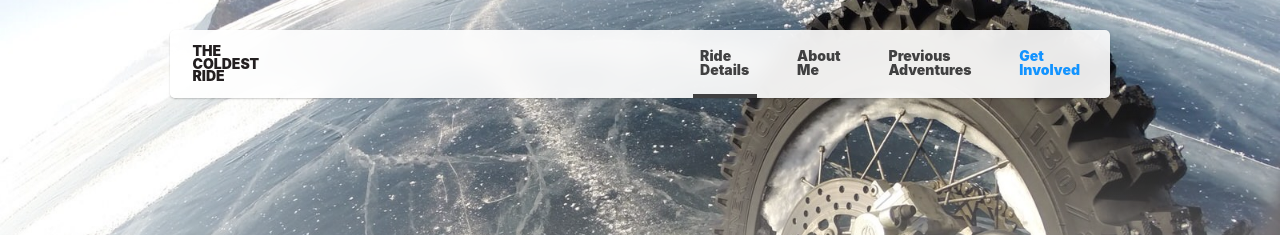
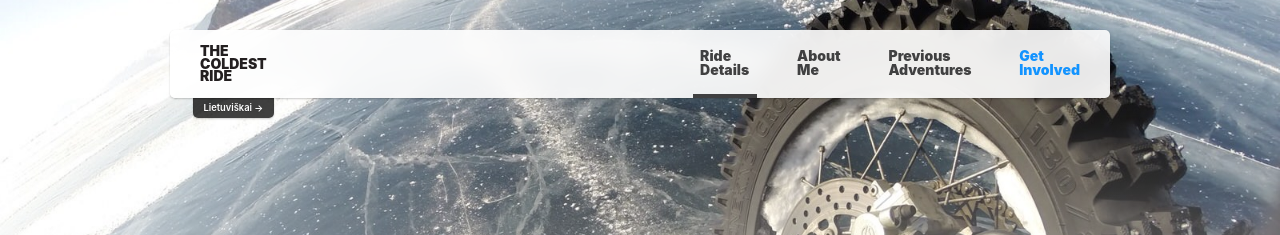
Before and after one commit to karolismieliauskas/thecoldestride.com, a Jekyll site: the page built from pages/index.html, in a window 1280 px wide. Shown: the top 235 px of the page. Built offline with Jekyll 4.4.1, drawn with Linux system fonts in a browser that asks for light colours.

Commit message:
Add translation toggle

```diff
--- a/_data/lt/navigation.yml
+++ b/_data/lt/navigation.yml
@@ -1,5 +1,6 @@
 title: The Coldest Ride
 menu_toggle: Susipažink
+translate: English
 items:
   - name: Apie kelionę
     url: /lt/index.html
--- a/_data/navigation.yml
+++ b/_data/navigation.yml
@@ -1,5 +1,6 @@
 title: The Coldest Ride
 menu_toggle: Explore
+translate: Lietuviškai
 items:
   - name: Ride Details
     url: /index.html
--- a/_includes/layout/header.html
+++ b/_includes/layout/header.html
@@ -1,22 +1,27 @@
 {% if page.lang %}
   {% assign keys = site.data[page.lang]navigation %}
+  {% assign switch_lang = page.url | replace_first: page.lang, "" | replace_first: "/", "" %}
 {% else %}
   {% assign keys = site.data.navigation %}
+  {% assign switch_lang = "/lt" | append: page.url %}
 {% endif %}
 
 {% include root.html %}
 
 <section class="header flag">
   <div class="container">
-    <div class="header__content flag">
+    <div class="header__content flag flag--filled">
       <figure class="flag__content">
+        <span class="brand">
           {% assign home = site.baseurl %}
           {% if home == "" %}
             {% assign home = "" %}
           {% endif %}
-        <a href="{{ root }}/{{ home }}" class="header__logo">
+          <a class="header__logo brand__logo" href="{{ root }}/{{ home }}">
             {{ keys.title | replace: " ", "<br>" }}
           </a>
+          <a class="brand__tab" href="{{ switch_lang }}">{{ keys.translate }} &rarr;</a>
+        </span>
       </figure>
 
       <nav class="flag__suffix">
--- /dev/null
+++ b/_scss/components/_brand.scss
@@ -0,0 +1,41 @@
+.brand {
+  position: relative;
+  display: inline-block;
+  height: 100%;
+  padding: 0 0.5rem;
+}
+
+.brand__tab {
+  transition: padding 125ms ease-in-out;
+  position: absolute;
+  top: 100%;
+  right: 0;
+  left: 0;
+
+  padding: inherit;
+  padding-top: 0.4rem;
+  padding-bottom: 0.4rem;
+
+  text-decoration: none;
+  text-align: center;
+  color: $color-text-primary-inverse;
+  text-shadow: 0 1px 1px rgba(0, 0, 0, 0.25);
+  font-size: 0.625rem;
+  font-weight: 600;
+
+  border-bottom-right-radius: 5px;
+  border-bottom-left-radius: 5px;
+
+  background: rgba(0, 0 ,0, 0.75);
+  box-shadow: inset 0 1px 2px 0 rgba(0, 0, 0, 0.2),
+              0 1px 2px 0 rgba(0, 0, 0, 0.2);
+  backdrop-filter: blur(10px);
+  -webkit-backdrop-filter: blur(10px);
+
+  will-change: padding;
+
+  &:hover {
+    padding-top: 0.8rem;
+    padding-bottom: 0.6rem;
+  }
+}
--- a/_scss/components/_flag.scss
+++ b/_scss/components/_flag.scss
@@ -11,6 +11,10 @@
     display: table-cell;
     width: auto;
     vertical-align: inherit;
+
+    .flag--filled & {
+      height: 100%;
+    }
   }
 }
 
--- a/_scss/components/_header.scss
+++ b/_scss/components/_header.scss
@@ -12,6 +12,7 @@ $header-brand-height: 2rem;
   font-weight: 900;
 
   @include phablet() {
+    position: absolute;
     display: block;
     width: auto;
     top: 2rem;
@@ -30,10 +31,6 @@ $header-brand-height: 2rem;
   vertical-align: middle;
   color: $color-text-primary;
   text-decoration: none;
-
-  @include phablet() {
-    width: 133px;
-  }
 }
 
 .header__content {
--- a/css/site.scss
+++ b/css/site.scss
@@ -29,3 +29,4 @@
 @import "components/_media.scss";
 @import "components/_map.scss";
 @import "components/_grid.scss";
+@import "components/_brand.scss";
```
Lines whose indentation alone changed are shown as unchanged.
